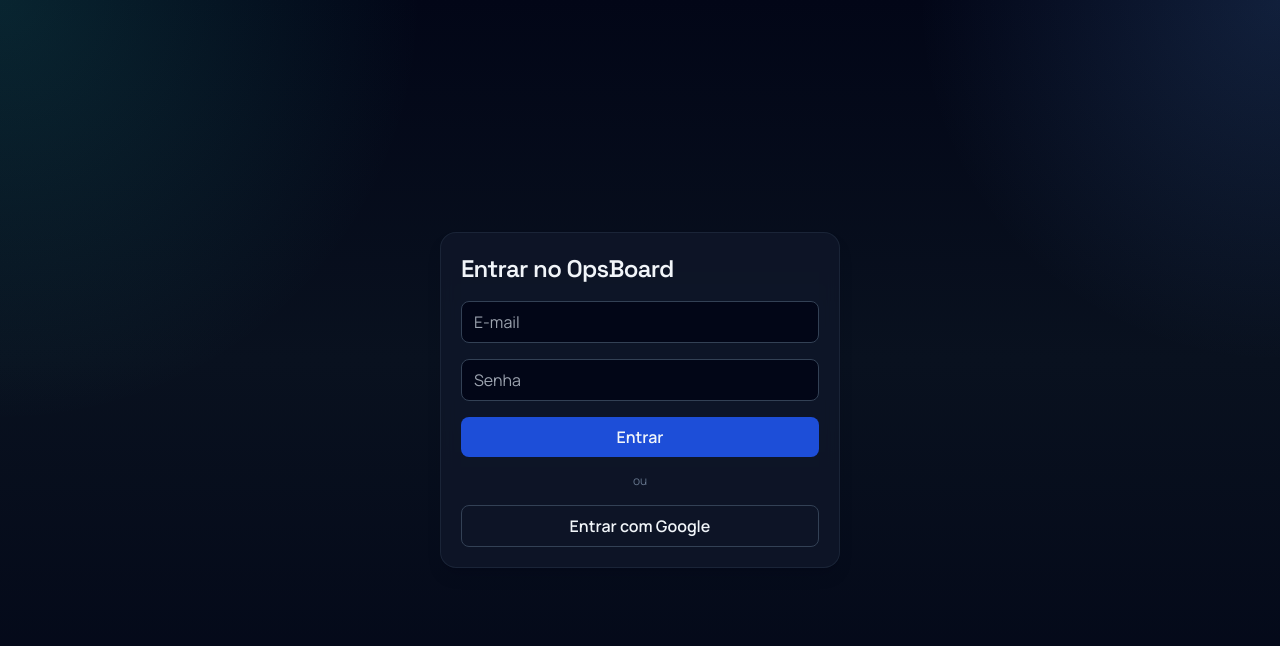
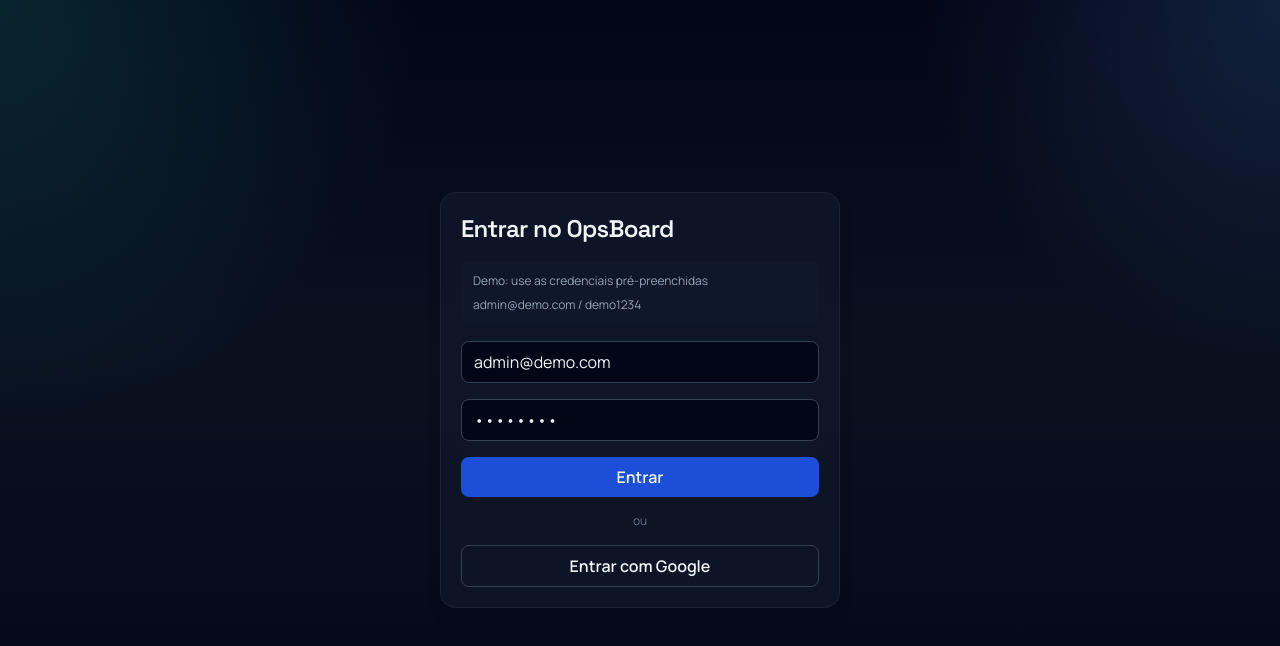
Before and after one commit to fernando-msa/opsboard, a Next.js app: page /login in a window 1280 px wide. Shown: the top 646 px of the page. Built offline with nearby package versions, Linux system fonts and the light colour scheme; no server answers.

Commit message:
fix: enable demo accounts by running seed on start and prepopulate login form

```diff
--- a/app/login/page.tsx
+++ b/app/login/page.tsx
@@ -6,8 +6,8 @@
 
 export default function LoginPage() {
   const router = useRouter();
-  const [email, setEmail] = useState('');
-  const [password, setPassword] = useState('');
+  const [email, setEmail] = useState('admin@demo.com');
+  const [password, setPassword] = useState('demo1234');
   const [error, setError] = useState('');
 
   async function handleSubmit(event: FormEvent) {
@@ -33,6 +33,10 @@
     <main className="mx-auto flex min-h-screen max-w-md items-center px-6">
       <form onSubmit={handleSubmit} className="card w-full space-y-4">
         <h1 className="text-2xl font-semibold">Entrar no OpsBoard</h1>
+        <div className="rounded-lg bg-slate-900 p-3 text-xs text-slate-400">
+          <p className="mb-2">Demo: use as credenciais pré-preenchidas</p>
+          <p>admin@demo.com / demo1234</p>
+        </div>
         <input className="w-full rounded-lg border border-slate-700 bg-slate-950 px-3 py-2" placeholder="E-mail" value={email} onChange={(e) => setEmail(e.target.value)} />
         <input type="password" className="w-full rounded-lg border border-slate-700 bg-slate-950 px-3 py-2" placeholder="Senha" value={password} onChange={(e) => setPassword(e.target.value)} />
         {error ? <p className="text-sm text-rose-400">{error}</p> : null}
```
Also changed, not shown: 1 other file (tests, documents, lock files or other folders).
